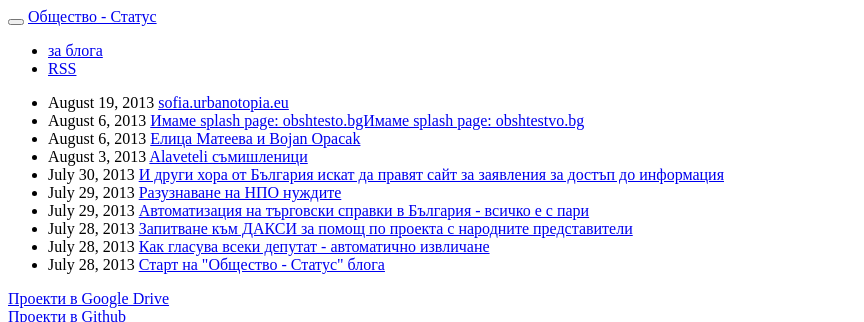
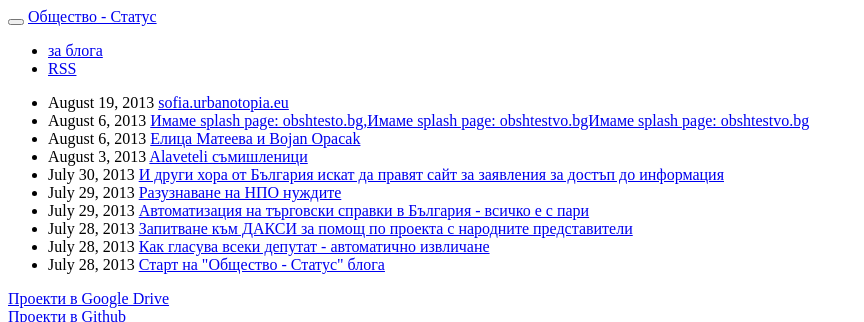
Before and after one commit to obshtestvo/obshtestvo.github.io, a Jekyll site: the page built from index.html, in a window 1280 px wide, cut to the strip 0-322 px from the top of the page. Shown: the whole strip, without its empty margins (0-864 px from the left). Built offline with Jekyll 4.4.1, drawn with Linux system fonts in a browser that asks for light colours; nearby versions of some CDN libraries; Markdown is read by kramdown in place of the engine named in the settings.

Commit message:
Updated 2013-08-06-obshtesto.bg.md

```diff
--- a/_posts/2013-08-06-obshtesto.bg.md
+++ b/_posts/2013-08-06-obshtesto.bg.md
@@ -2,7 +2,7 @@
 published: true
 layout: post
 title:
-  - "Имаме splash page: obshtesto.bg"
+  - "Имаме splash page: obshtesto.bg,Имаме splash page: obshtestvo.bg"
   - "Имаме splash page: obshtestvo.bg"
 category: upgrades
 ---
```
